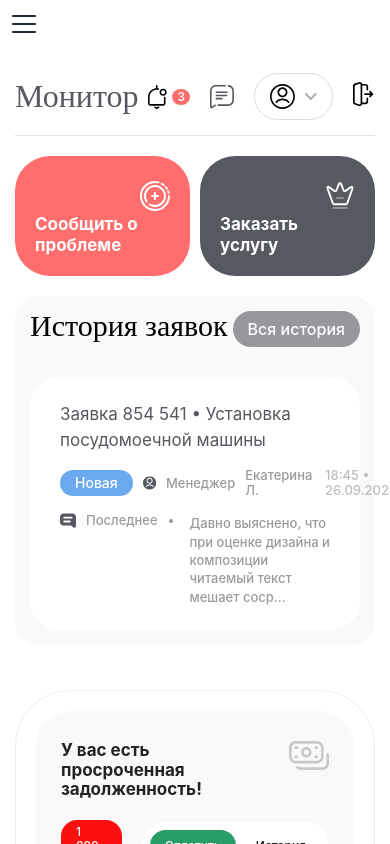
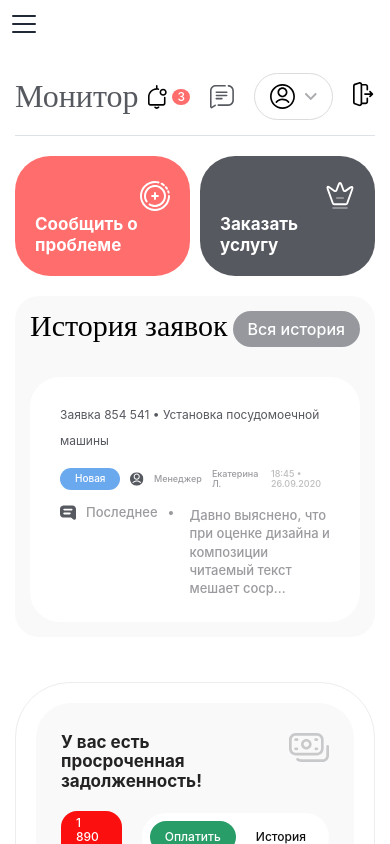
Before and after one commit to MikeSherif/community-management, a React (Vite) app: page / in a window 390 px wide. Shown: the top 844 px of the page. Built offline with nearby package versions, Linux system fonts and the light colour scheme.

Commit message:
styles v1.1

```diff
--- a/src/entities/history-request/ui/HistoryRequest.module.css
+++ b/src/entities/history-request/ui/HistoryRequest.module.css
@@ -91,3 +91,15 @@
     width: 100%;
     max-width: 300px;
 }
+
+@media (max-width: 992px) {
+    .request__header_text {
+        font-size: 12px;
+    }
+    .request__status {
+        font-size: 10px;
+    }
+    .request__manager_role, .request__manager_name, .request__date {
+        font-size: 9px;
+    }
+}
```
